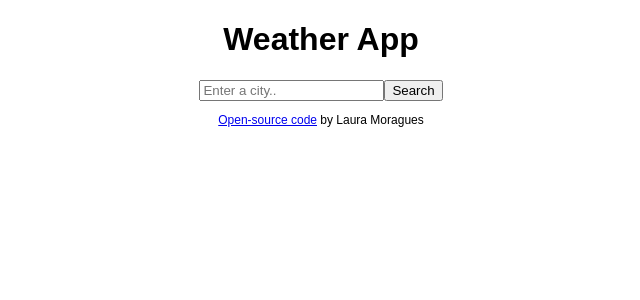
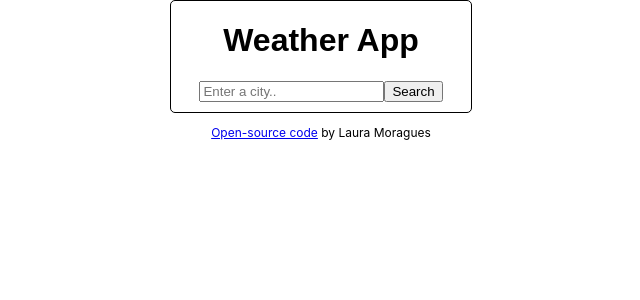
Before and after one commit to llmh3624/weather-react-app, a React (Create React App) app: page / in a window 1280 px wide. Shown: the top 300 px of the page, without its empty margins (319-959 px from the left). Built offline with nearby package versions, Linux system fonts and the light colour scheme.

Commit message:
Improved style

```diff
--- a/src/App.css
+++ b/src/App.css
@@ -1,13 +1,27 @@
-.App {
+.Weather {
   font-family: sans-serif;
   text-align: center;
+  max-width: 300px;
+  min-height: fit-content;
+  display: block;
+  margin: 0px auto;
+  padding: 0px;
+  align-items: center;
+  border: 1px solid black;
+  border-radius: 5px;
 }
 
 li {
   list-style: none;
   margin: 5px;
+  align-items: center;
 }
 
-p{
+form {
+  margin: 10px;
+}
+
+p {
   font-size: 12px;
+  text-align: center;
 }
--- a/src/App.js
+++ b/src/App.js
@@ -4,8 +4,10 @@ import SearchEngine from "./WeatherSearch";
 function App() {
   return (
     <div className="App">
-      <h1>Weather App</h1>
-      <SearchEngine />
+      <div className="Weather">
+        <h1>Weather App</h1>
+        <SearchEngine />
+      </div>
       <p>
         <a href="https://github.com/llmh3624/weather-react-app" target="_blank">
           Open-source code
```
